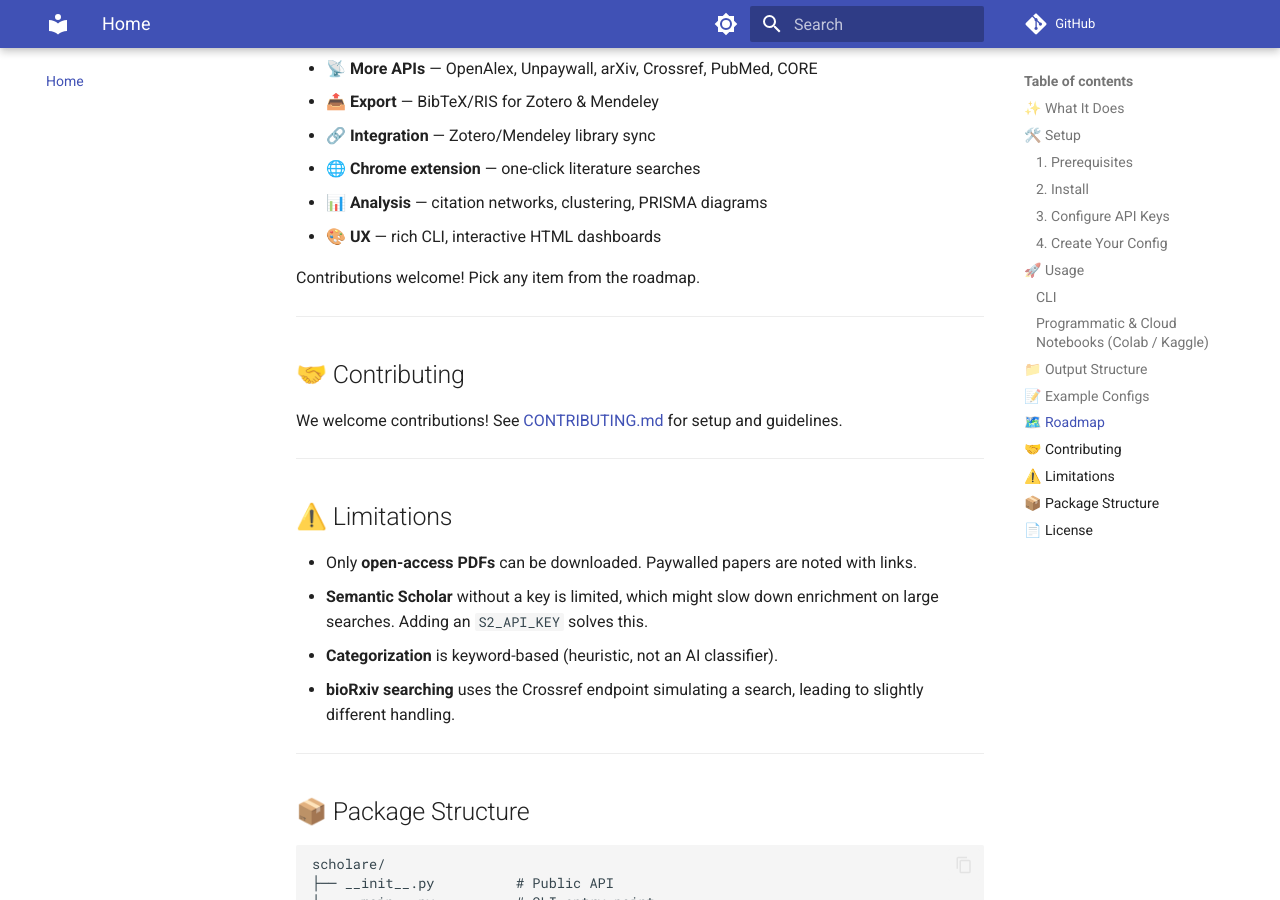
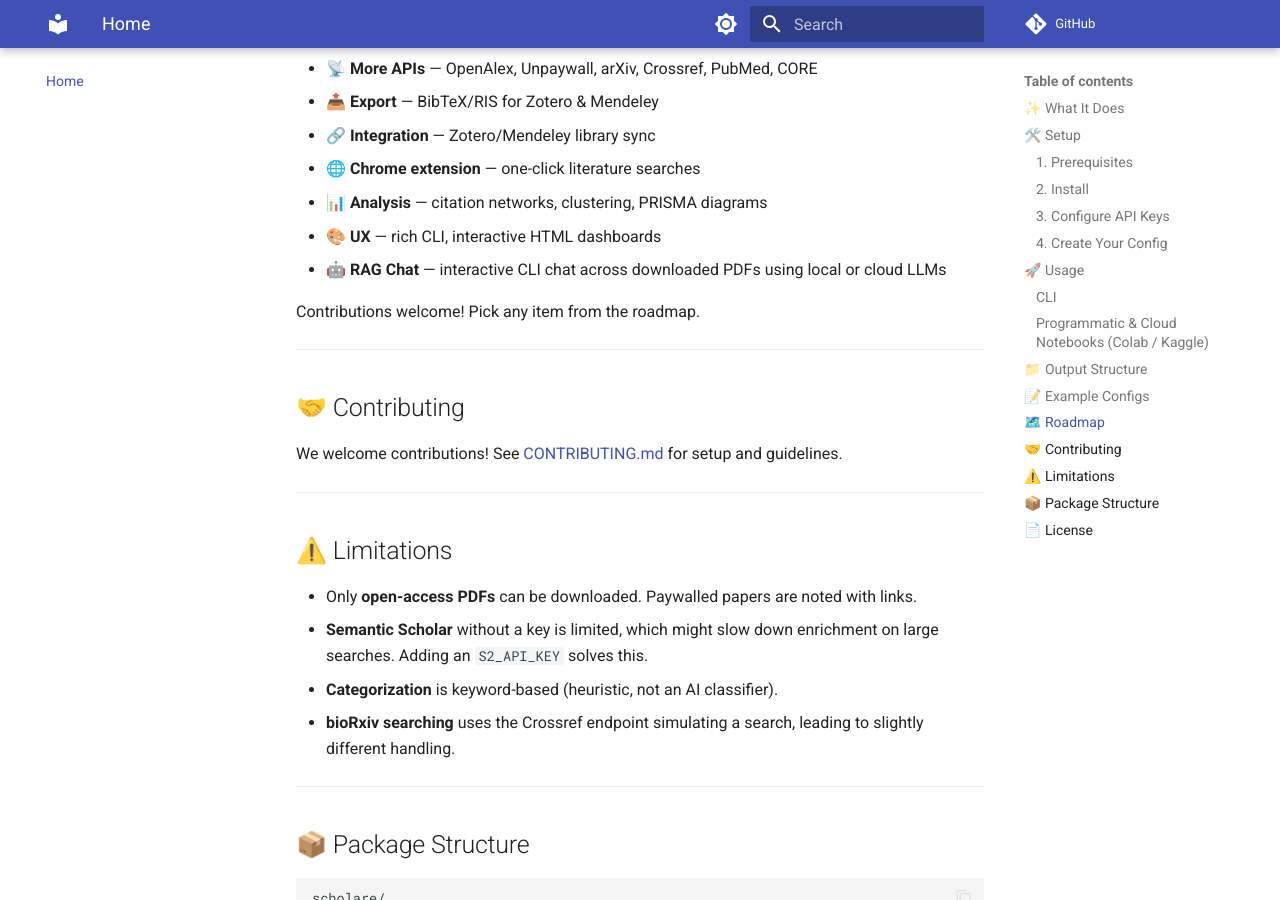
Before and after one commit to Zikt/scholare, an MkDocs documentation site: the page built from docs/index.md, in a window 1280 px wide and 900 px high, scrolled down 5054 px. Built offline with MkDocs 1.6.1 and Material for MkDocs 9.7.7, drawn with Linux system fonts in a browser that asks for light colours; comment, search, counter and statistics services are not loaded.

Commit message:
docs: add RAG to top-level roadmap

```diff
--- a/docs/index.md
+++ b/docs/index.md
@@ -219,6 +219,7 @@ Scholare is actively growing. See [ROADMAP.md](ROADMAP.md) for planned features
 - 🌐 **Chrome extension** — one-click literature searches
 - 📊 **Analysis** — citation networks, clustering, PRISMA diagrams
 - 🎨 **UX** — rich CLI, interactive HTML dashboards
+- 🤖 **RAG Chat** — interactive CLI chat across downloaded PDFs using local or cloud LLMs
 
 Contributions welcome! Pick any item from the roadmap.
 
```
Also changed, not shown: README.md (+1 -0 lines).
